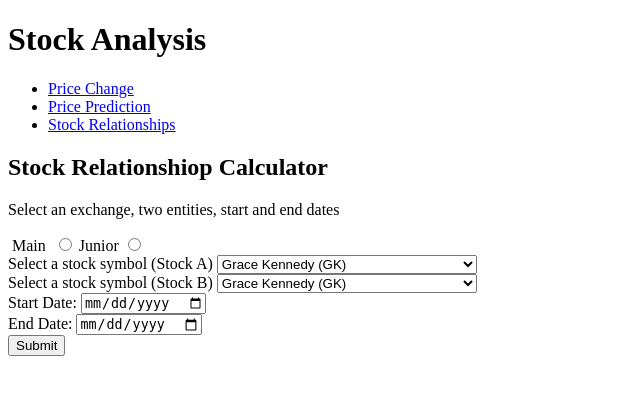
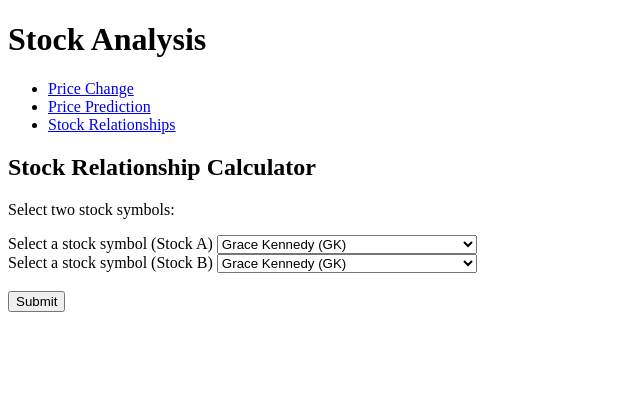
Before and after one commit to SM-JM/StockMarketPortfolio, a Flask app: page /analysis/stockRelationship in a window 1280 px wide. Shown: the part 170-565 px from the top of the page, without its empty margins (0-640 px from the left). Run offline with Flask 2, Linux system fonts and the light colour scheme.

Commit message:
Cleaned up templates

```diff
--- a/app/analysis/templates/pricePrediction.jinja2.html
+++ b/app/analysis/templates/pricePrediction.jinja2.html
@@ -51,15 +51,14 @@ a[data-tooltip]:hover:before, a[data-tooltip]:hover:after {
 
 		<input type="checkbox" id="sentiment" name="sentiment" value="True">
 		<label for="sentiment"> Sentiments </label><a href="#" data-tooltip="Select to use models with sentiments">?</a>
-		<br>
+		<br><br>
 		{% if hIsSentimentModel == "True" %}
 			{% set hSenText = '(using a model with sentiments)' %}
 		{% endif %}
 		{% if hPrediction != "" %}
 			<p>Predicated Price for <b>{{hPredictedSymbol}}</b> {{hSenText}} on Jan 4, 2021 is: <em>{{hPrediction}}</em></p>
 		{% endif %}
-
-	<input type="submit" value="Submit">
+		<input type="submit" value="Submit">
 	</form>
 	<br>
 	{% if hPrediction != "" %}
--- a/app/analysis/templates/stockRelationship.jinja2.html
+++ b/app/analysis/templates/stockRelationship.jinja2.html
@@ -3,18 +3,10 @@
 
 {% block sub_content %}
   <div class="container">
-    <h2>Stock Relationshiop Calculator</h2>
-    <p>Select an exchange, two entities, start and end dates</p>
+    <h2>Stock Relationship Calculator</h2>
+    <p>Select two stock symbols:</p>
 
 <form action="/calculate">
-
-     <label for="jse-main">Main</label>
-     <input type="radio" id="jse-main" name="jse" value="main">
-
-    <label for="jse-jnr">Junior</label>
-    <input type="radio" id="jse-jnr" name="jse" value="junior">
-
-    <br>
 
     <label for="symbol">Select a stock symbol (Stock A)</label>
     <select name="symbol" id="entity">
@@ -36,14 +28,8 @@
 
 
     <br>
-
-    <label>Start Date:</label>
-    <input type="date" name="sDate"  placeholder="Select Date"><br>
-
-    <label>End Date:</label>
-    <input type="date" name="eDate"  placeholder="Select Date"><br>
-
-<input type="submit" value="Submit">
+	<br>
+	<input type="submit" value="Submit">
 </form>
 
   </div>
```
Also changed, not shown: app/analysis/templates/graph.html (+5 -5 lines), app/analysis/templates/priceChange.jinja2.html (+1 -9 lines).
